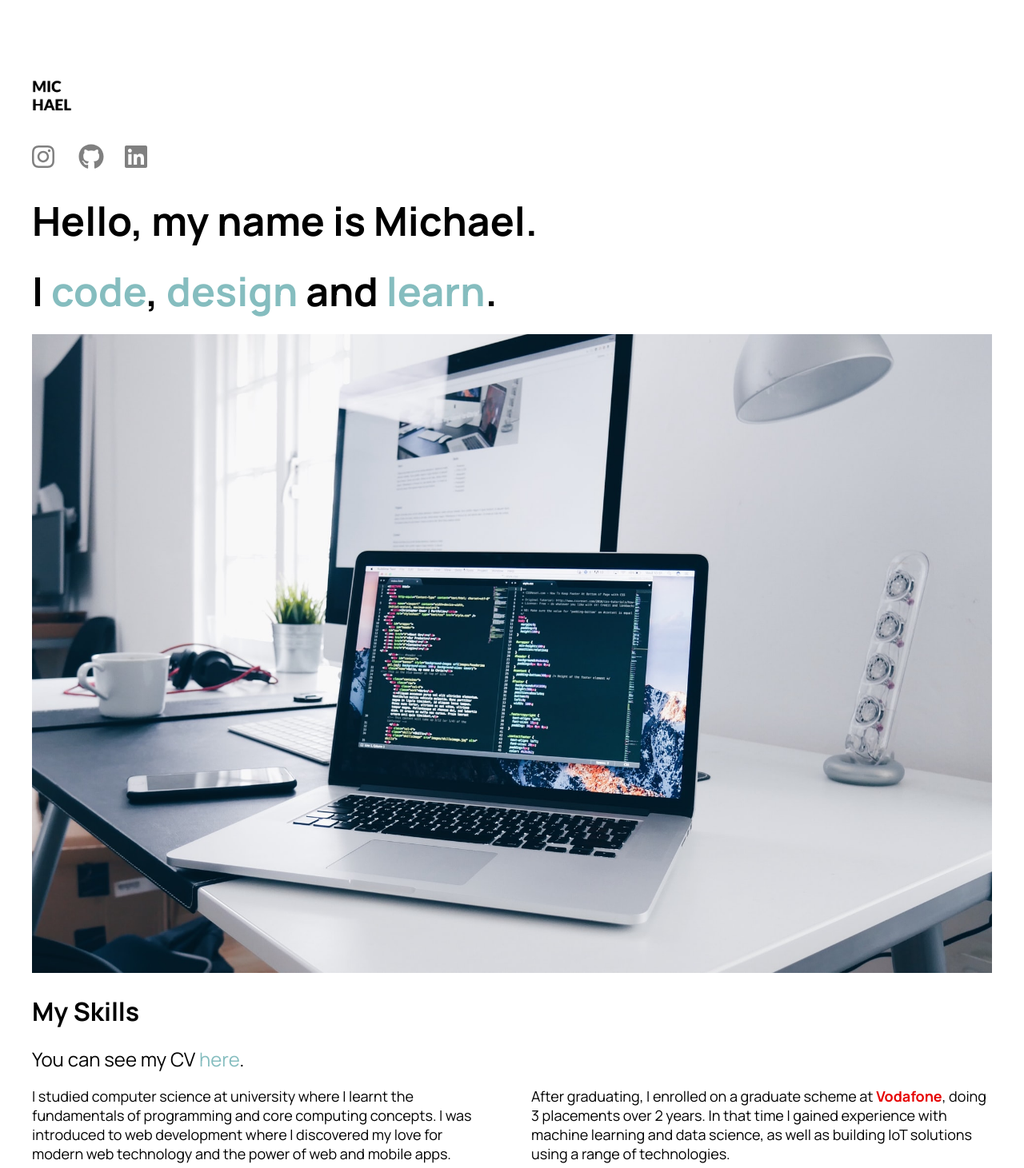
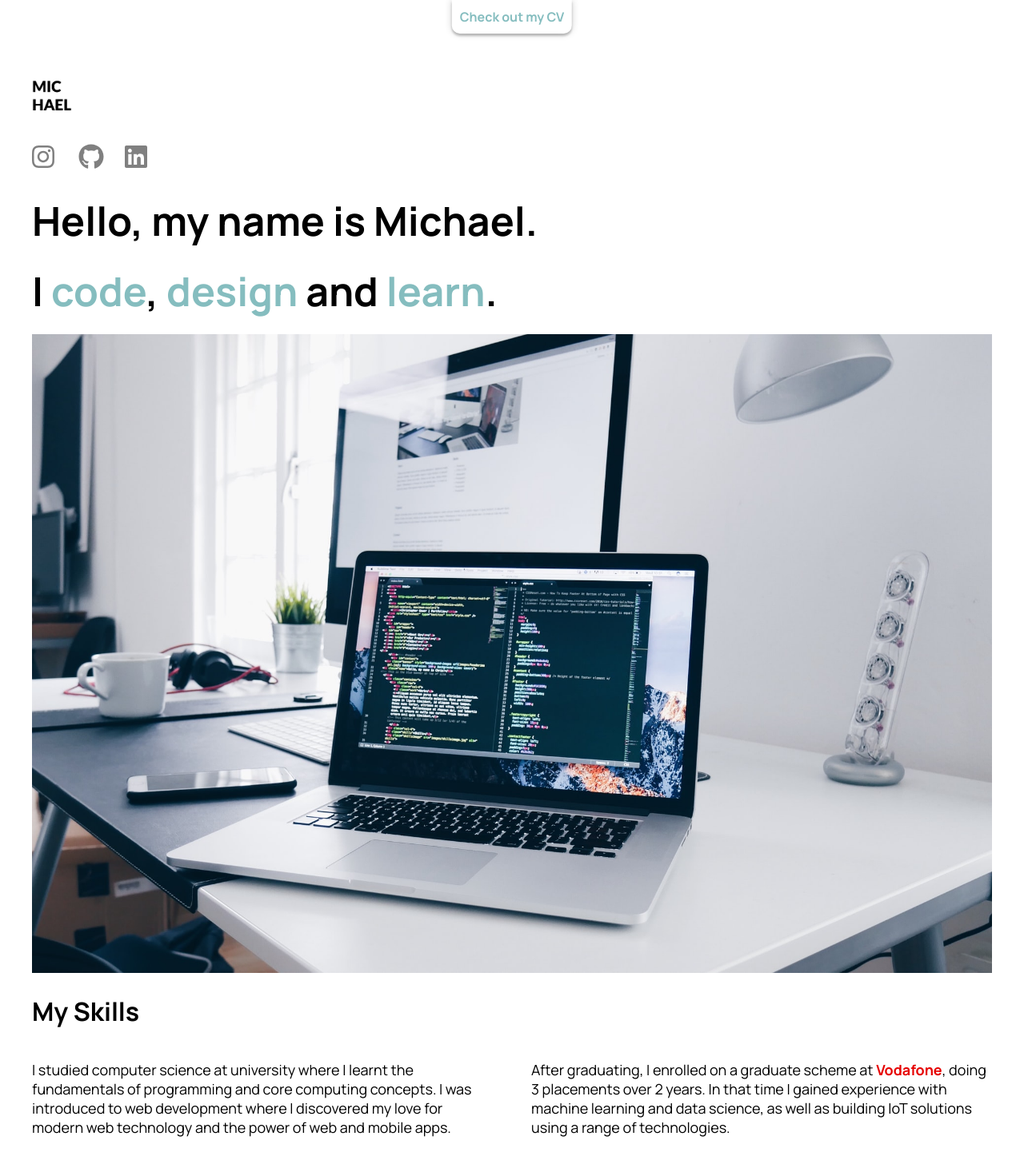
Before and after one commit to mab3103/landingpage, a React (Create React App) app: page / in a window 1280 px wide. Shown: the top 1461 px of the page at 80% size. Built offline with nearby package versions, Linux system fonts and the light colour scheme.

Commit message:
Changed CV link to button that animates in after scroll

```diff
--- a/src/App.tsx
+++ b/src/App.tsx
@@ -11,10 +11,12 @@ import {
 } from "@fortawesome/free-brands-svg-icons";
 import { Skills } from "./components/Skills";
 import { Projects } from "./components/Projects";
+import { CVButton } from "./components/CVButton";
 
 library.add(faInstagram, faGithub, faLinkedin);
 
 const Container = styled.div`
+  position: relative;
   @media (min-width: 960px) {
     max-width: 940px;
   }
@@ -28,6 +30,7 @@ const Container = styled.div`
 function App() {
   return (
     <Container>
+      <CVButton />
       <Hero />
       <Skills />
       <Projects />
--- /dev/null
+++ b/src/components/CVButton.tsx
@@ -0,0 +1,48 @@
+import React, { useState, useEffect } from "react";
+import styled from "styled-components";
+
+const Container = styled.div`
+  position: fixed;
+  z-index: 10000;
+  background: red;
+  transition: top 0.5s ease-in-out;
+  // @ts-ignore
+  top: ${(props) => (props.hasScrolled ? 0 : "-100px")};
+  left: 50%;
+  transform: translateX(-50%);
+  background: white;
+  padding: 10px;
+  border-radius: 0 0 10px 10px;
+  box-shadow: 0 0 10px rgba(0, 0, 0, 0.19), 0 3px 3px rgba(0, 0, 0, 0.23);
+`;
+
+const CVLink = styled.a`
+  text-decoration: none;
+  color: #85bdbf;
+  font-size: 1em;
+  font-weight: bold;
+`;
+
+export const CVButton = () => {
+  const [hasScrolled, setHasScrolled] = useState(false);
+
+  useEffect(() => {
+    const handleScroll = () => {
+      setTimeout(() => {
+        setHasScrolled(true);
+      }, 1000);
+    };
+    if (hasScrolled === false) {
+      window.addEventListener("scroll", handleScroll);
+    } else {
+      window.removeEventListener("scroll", handleScroll);
+    }
+  });
+
+  return (
+    // @ts-ignore
+    <Container hasScrolled={hasScrolled}>
+      <CVLink href="https://mickybizzle.github.io/cv/">Check out my CV</CVLink>
+    </Container>
+  );
+};
--- a/src/components/Skills.tsx
+++ b/src/components/Skills.tsx
@@ -35,22 +35,10 @@ const Point = styled.span`
   margin-right: 10px;
 `;
 
-const CVLink = styled.a`
-  text-decoration: none;
-  color: #85bdbf;
-  &:hover {
-    text-decoration: underline;
-  }
-`;
-
 export const Skills = () => {
   return (
     <div>
       <h1>My Skills</h1>
-      <span style={{ fontSize: "1.5em" }}>
-        You can see my CV{" "}
-        <CVLink href="https://mickybizzle.github.io/cv/">here</CVLink>.
-      </span>
       <Container>
         <Text>
           I studied computer science at university where I learnt the
```
